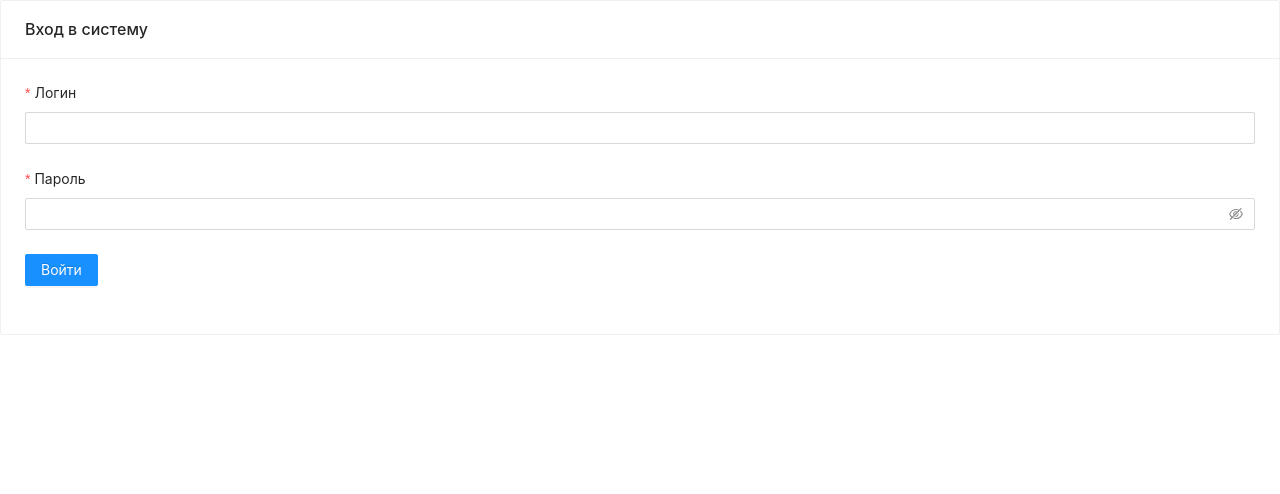
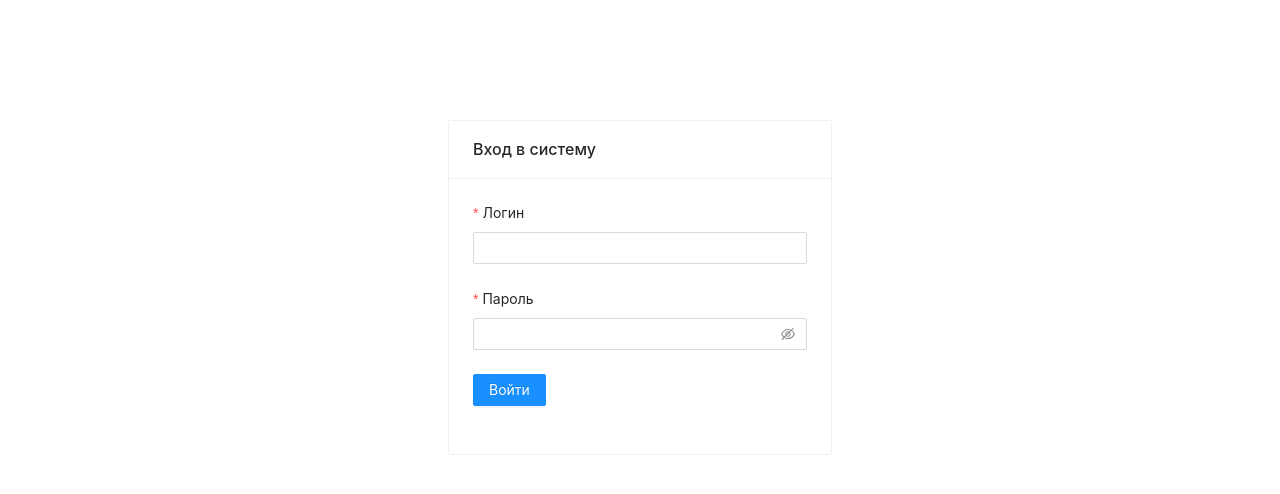
Before and after one commit to AliansRem/frontend-alians-crm, a React (Create React App) app: page / in a window 1280 px wide. Shown: the top 494 px of the page. Built offline with nearby package versions, Linux system fonts and the light colour scheme; no server answers.

Commit message:
Разместил карточку авторизации по центру страницы

```diff
--- a/src/components/Auth/AuthForm.tsx
+++ b/src/components/Auth/AuthForm.tsx
@@ -1,16 +1,36 @@
 import { Button, Form, FormProps, Input } from 'antd'
 import React from 'react'
-
-
+import 'antd/dist/antd.css';
+const layout = {
+  labelCol: {
+    span: 8,
+  },
+  wrapperCol: {
+    span: 16,
+  },
+};
+const tailLayout = {
+  wrapperCol: {
+    offset: 8,
+    span: 16,
+  },
+};
 const AuthForm: React.FC<FormProps> = props => (
   <Form
     {...props}
     layout='vertical'
   >
+
     <Form.Item
       required
       name='username'
       label='Логин'
+      rules={[
+        {
+        required: true,
+        message: 'Введите логин!',
+      },
+      ]}
     >
       <Input />
     </Form.Item>
@@ -19,6 +39,12 @@ const AuthForm: React.FC<FormProps> = props => (
       required
       name='password'
       label='Пароль'
+      rules={[
+        {
+        required: true,
+        message: 'Введите пароль!',
+        },
+      ]}
     >
       <Input.Password />
     </Form.Item>
@@ -32,6 +58,7 @@ const AuthForm: React.FC<FormProps> = props => (
       </Button>
     </Form.Item>
   </Form>
+
 )
 
 export default AuthForm
--- a/src/components/Auth/index.tsx
+++ b/src/components/Auth/index.tsx
@@ -3,8 +3,7 @@ import React from 'react'
 import { useMutation } from 'react-query'
 import AuthForm from './AuthForm'
 import { saveToken, signIn } from '../../API/Auth'
-
-
+import './style.css';
 export type AuthProps = {
   logIn: () => void
 }
@@ -24,14 +23,17 @@ const Auth: React.FC<AuthProps> = ({
   })
 
   return (
-    <div>
+    <div className="cardCenter">
+
       <Card
         title='Вход в систему'
       >
+
         <AuthForm
           onFinish={mutate}
         />
       </Card>
+
     </div>
   )
 }
--- /dev/null
+++ b/src/components/Auth/style.css
@@ -0,0 +1,11 @@
+.cardCenter
+{
+ width: 30%;
+ height: 70%;
+ position: absolute;
+ top: 0;
+ right: 0;
+ bottom: 0;
+ left: 0;
+ margin: auto;
+}
```
